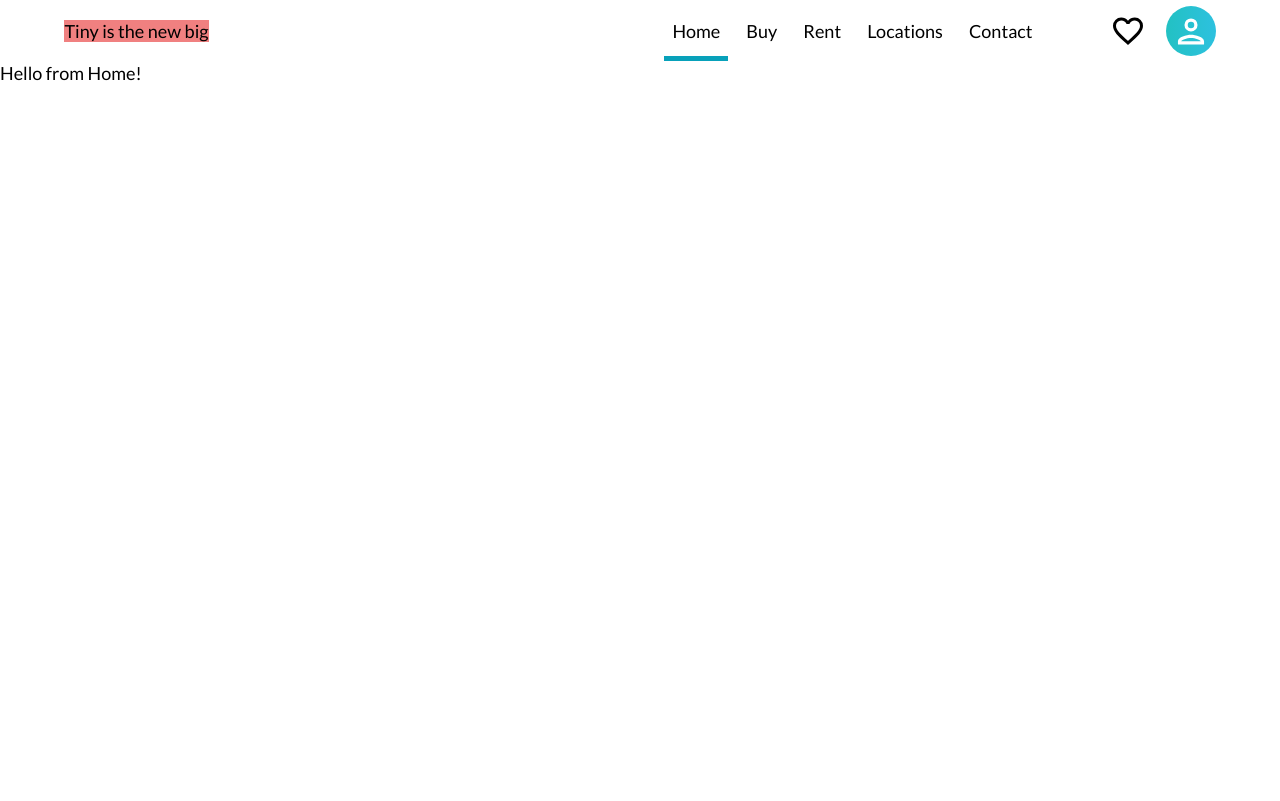
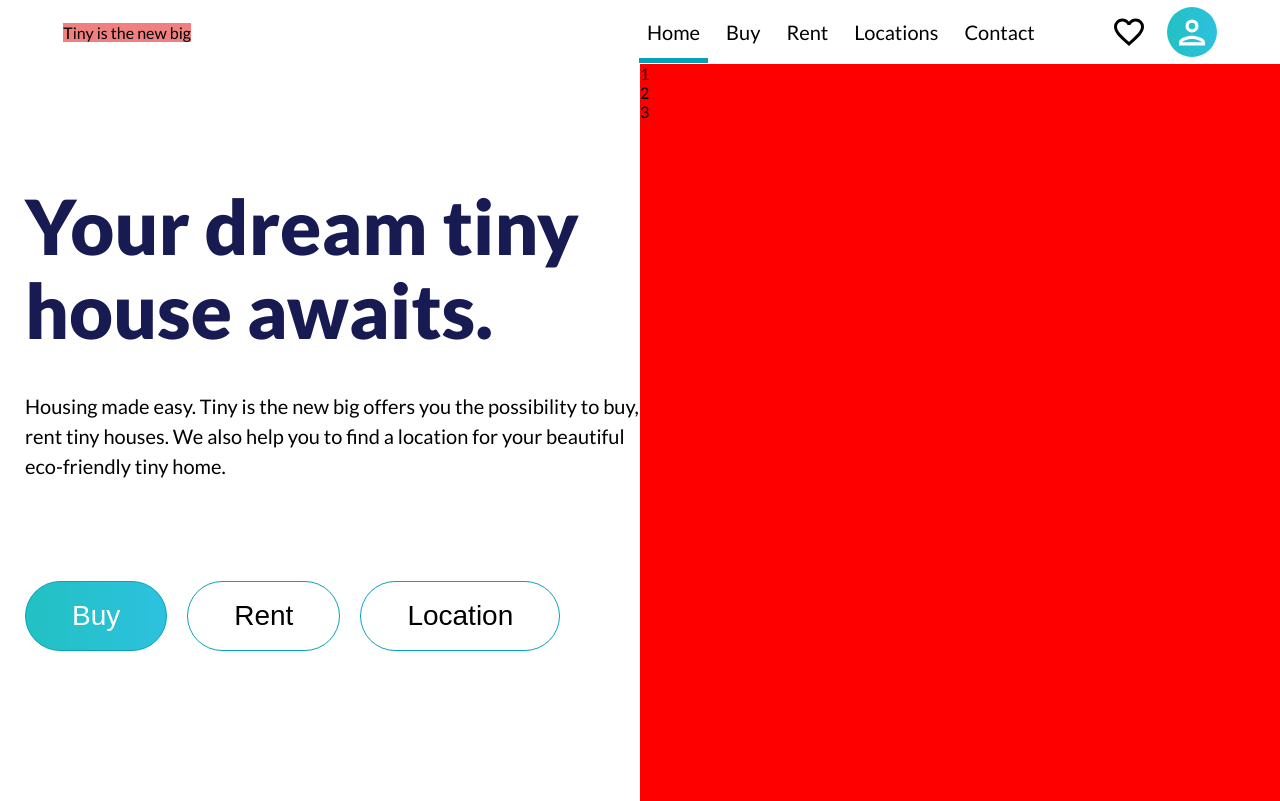
Before and after one commit to moisens/tiny-is-the-new-big, a React (Vite) app in the folder frontend/: page / in a window 1280 px wide. Built offline with nearby package versions, Linux system fonts and the light colour scheme.

Commit message:
header component interface btn types css header text

```diff
--- a/frontend/src/App.scss
+++ b/frontend/src/App.scss
@@ -13,9 +13,9 @@ body {
   width: 100%;
   height: 100%;
   ::selection {
-    background-color: #2dc1df;
+    background-color: #3AD2D5;
     color: #000;
   }
   font-family: 'Lato', sans-serif;
-  font-size: 1.0625rem;//17px
+  font-size: 1rem;
 }
--- /dev/null
+++ b/frontend/src/components/button/Button.tsx
@@ -0,0 +1,26 @@
+interface ButtonProps extends React.ButtonHTMLAttributes<HTMLButtonElement> {
+  className: string;
+  type: "button" | "submit";
+  title: string;
+  otherProps?: string;
+}
+
+const Button = ({
+  className = "",
+  type,
+  title,
+  ...otherProps
+}: ButtonProps) => {
+  return (
+    <button
+      //onClick={(e) => {console.log(e)}}
+      className={className}
+      type={type}
+      {...otherProps}
+    >
+      {title}
+    </button>
+  );
+};
+
+export default Button;
--- /dev/null
+++ b/frontend/src/components/home/header/Header.tsx
@@ -0,0 +1,30 @@
+import Button from "../../button/Button";
+import "./header.scss";
+
+const Header = () => {
+  return (
+    <header className="header__container">
+      <section className="header__content__text">
+        <h1 className="header__title">Your dream tiny house awaits.</h1>
+        <p className="header__description">
+          Housing made easy. Tiny is the new big offers you the possibility to
+          buy, rent tiny houses. We also help you to find a location for your
+          beautiful eco-friendly tiny home.
+        </p>
+        <div className="header__btn__container">
+          <Button className="header__btns buy__btn" type="button" title="Buy" />
+          <Button className="header__btns" type="button" title="Rent" />
+          <Button className="header__btns" type="button" title="Location" />
+        </div>
+      </section>
+      <section className="header__content__image">
+        <div className="header__img"></div>
+        <div className="header__notifications">1</div>
+        <div className="header__notifications">2</div>
+        <div className="header__notifications">3</div>
+      </section>
+    </header>
+  );
+};
+
+export default Header;
--- /dev/null
+++ b/frontend/src/components/home/header/header.scss
@@ -0,0 +1,62 @@
+.header__container {
+  max-width: 100vw;
+  height: calc(100vh - 63px);
+  //background-color: lightcoral;
+  display: flex;
+
+  .header__content__text {
+    //background-color: lightgrey;
+    width: 50%;
+
+    .header__title {
+      font-size: 4.75rem;
+      font-weight: 900;
+      line-height: 1.1;
+      color: #181b52;
+      padding: 120px 0 40px 25px;
+    }
+    .header__description {
+      font-size: 1.25rem;
+      font-weight: 400;
+      line-height: 1.5;
+      padding: 0 0 100px 25px;
+    }
+    .header__btn__container {
+      padding: 0 0 0 25px;
+      display: flex;
+      gap: 20px;
+
+      .header__btns {
+        padding: 18px 46px;
+        font-size: 1.75rem;
+        font-weight: 400;
+        cursor: pointer;
+        border: solid 0.4px #08a1ba;
+        border-radius: 40px;
+        background-color: #fff;
+        transition: all 0.3s;
+
+        &.buy__btn {
+          background: linear-gradient(
+            90deg,
+            rgba(34, 193, 195, 1) 0%,
+            rgba(45, 193, 223, 1) 100%
+          );
+          color: #fff;
+          &:hover {
+            color: #181B52;
+          }
+        }
+        &:hover {
+          background-color: #181B52;
+          color: #fff;
+          transition: all 0.3s;
+        }
+      }
+    }
+  }
+  .header__content__image {
+    background-color: red;
+    width: 50%;
+  }
+}
--- /dev/null
+++ b/frontend/src/components/home/home.scss
@@ -0,0 +1,6 @@
+.home-container {
+  //background-color: lightgray;
+  max-width: 1440px;
+  height: auto;
+  margin: 0 auto;
+}
--- a/frontend/src/components/nav/nav.scss
+++ b/frontend/src/components/nav/nav.scss
@@ -15,7 +15,7 @@
       display: flex;
       justify-content: flex-end;
       align-items: center;
-      //gap: 20px;
+      font-size: 20px;
 
       .nav__li {
         list-style-type: none;
@@ -35,7 +35,7 @@
             width: 100%;
             height: 5px;
             position: absolute;
-            top: 56px;
+            top: 58px;
           }
         }
       }
--- a/frontend/src/pages/Home.tsx
+++ b/frontend/src/pages/Home.tsx
@@ -1,8 +1,11 @@
-
+import "../components/home/home.scss";
+import Header from "../components/home/header/Header";
 
 const Home = () => {
   return (
-    <div>Hello from Home!</div>
+    <div className="home-container">
+      <Header />
+    </div>
   )
 }
 
```
